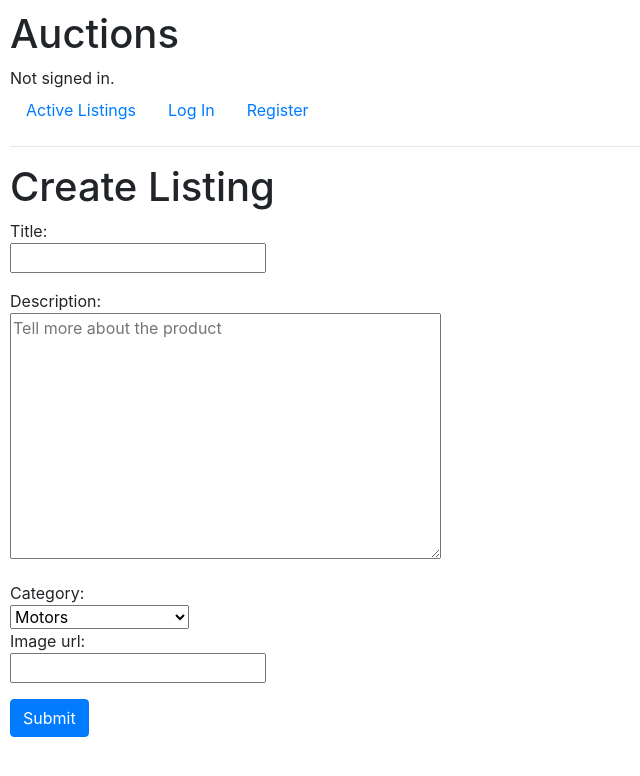
After one commit to JSerwatka/CS50-Commerce, a Django app: page /create_listing in a window 1280 px wide. The commit adds this page. Shown: the top 776 px of the page, without its empty margins (0-640 px from the left). Run offline with Django 3.2, Linux system fonts and the light colour scheme; some libraries are stand-ins or nearby versions.

Commit message:
Create Listing - form and html done

```diff
--- a/auctions/models.py
+++ b/auctions/models.py
@@ -31,10 +31,11 @@ class Auction(models.Model):
 
     # Model fields
     # auto: auction_id
+    seller_id = models.ForeignKey(User, on_delete=models.CASCADE)
     title = models.CharField(max_length=64, blank=False)
     description = models.TextField(blank=True)
-    seller_id = models.ForeignKey(User, on_delete=models.CASCADE)
     category = models.CharField(max_length=3, choices=CATEGORY, default=MOTORS)
+    image_url = models.URLField(blank=True)
     publication_date = models.DateTimeField(auto_now_add=True)
 
     class Meta:
--- /dev/null
+++ b/auctions/templates/auctions/create_listing.html
@@ -0,0 +1,28 @@
+{% extends "auctions/layout.html" %}
+
+{% block body %}
+<h1>Create Listing</h1>
+<form>
+    <div class="form-group">
+        {{ form.title.label }}:
+        <br>
+        {{ form.title }}
+    </div>
+    <div class="form-group">
+        {{ form.description.label }}:
+        <br>
+        {{ form.description }}
+    </div>
+    <div class="form-groupk">
+        {{ form.category.label }}:
+        <br>
+        {{ form.category }}
+    </div>
+    <div class="form-group">
+        {{ form.image_url.label }}:
+        <br>
+        {{ form.image_url }}
+    </div>
+    <button type="submit" class="btn btn-primary" aria-label="submit">Submit</button>
+  </form>
+{% endblock %}
--- a/auctions/templates/auctions/layout.html
+++ b/auctions/templates/auctions/layout.html
@@ -24,6 +24,9 @@
                 <li class="nav-item">
                     <a class="nav-link" href="{% url 'logout' %}">Log Out</a>
                 </li>
+                <li class="nav-item">
+                    <a class="nav-link" href="{% url 'create_listing' %}">Create Listing</a>
+                </li>
             {% else %}
                 <li class="nav-item">
                     <a class="nav-link" href="{% url 'login' %}">Log In</a>
--- a/auctions/urls.py
+++ b/auctions/urls.py
@@ -6,5 +6,6 @@ urlpatterns = [
     path("", views.index, name="index"),
     path("login", views.login_view, name="login"),
     path("logout", views.logout_view, name="logout"),
-    path("register", views.register, name="register")
+    path("register", views.register, name="register"),
+    path("create_listing", views.create_listing, name="create_listing"),
 ]
--- a/auctions/views.py
+++ b/auctions/views.py
@@ -3,12 +3,38 @@ from django.db import IntegrityError
 from django.http import HttpResponse, HttpResponseRedirect
 from django.shortcuts import render
 from django.urls import reverse
+from django import forms
 
-from .models import User
+from .models import User, Auction, Bid, Comment, Watchlist
+
+# ----------------------
+# ------  Forms  -------
+# ----------------------
+class CreateListingForm(forms.ModelForm):
+    title = forms.CharField(label="Title", max_length=64, required=True, widget=forms.TextInput(attrs={
+                                                                            "autocomplete": "off",
+                                                                            "aria-label": "title"
+                                                                        }))
+    description = forms.CharField(label="Description", widget=forms.Textarea(attrs={
+                                    'placeholder': "Tell more about the product",
+                                    'aria-label': "description"
+                                    }))
+
+    class Meta:
+        model = Auction
+        fields = ["title", "description", "category", "image_url"]
 
 
+# ----------------------
+# ------  Views  -------
+# ----------------------
 def index(request):
     return render(request, "auctions/index.html")
+
+def create_listing(request):
+    return render(request, "auctions/create_listing.html", {
+        "form": CreateListingForm(),
+    })
 
 
 def login_view(request):
```
Also changed, not shown: db.sqlite3.
